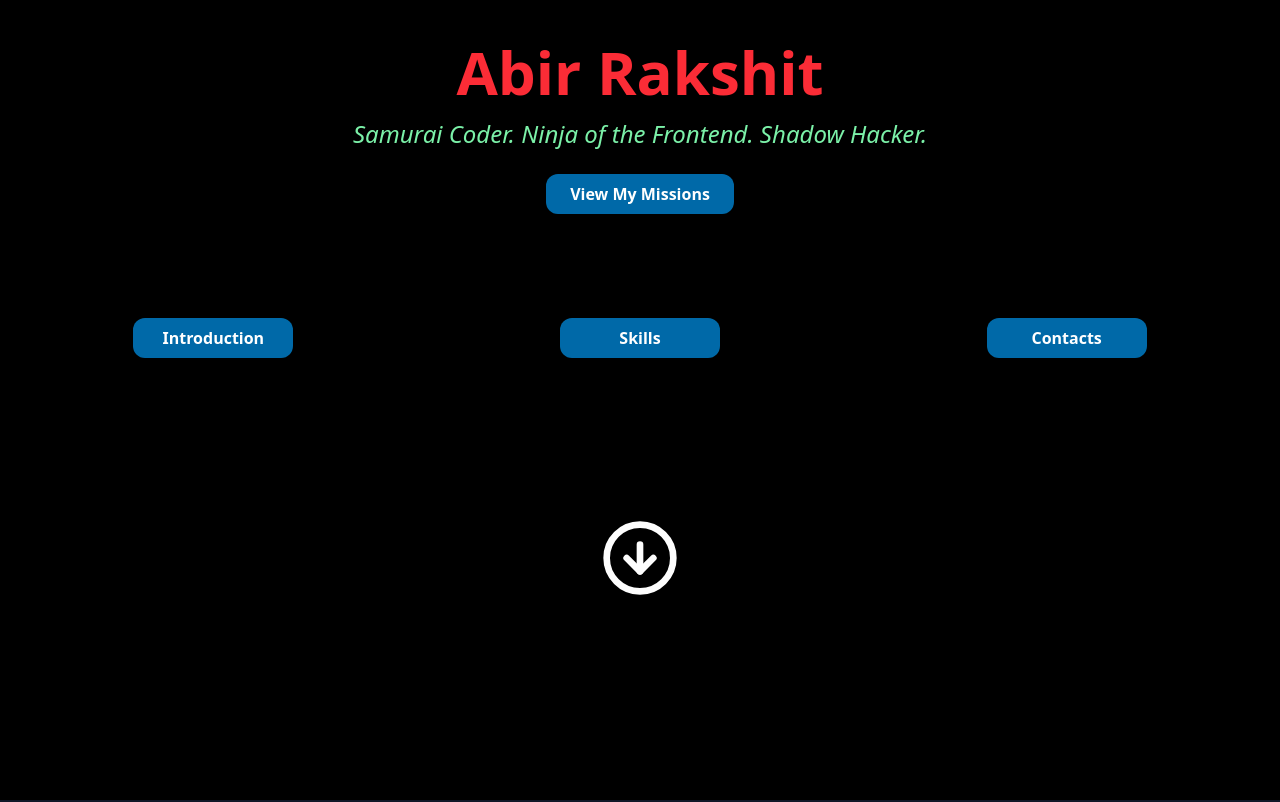
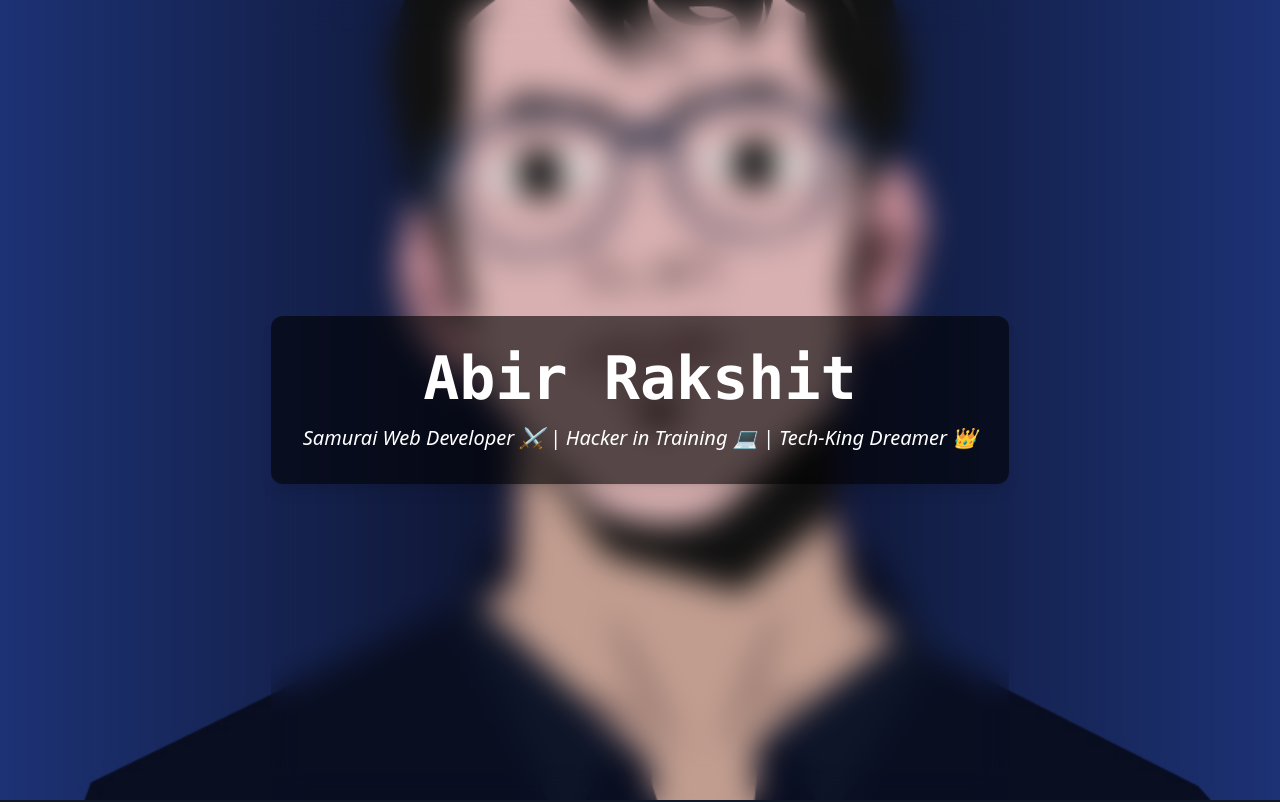
Before and after one commit to araksh10/abirFolio, a React (Vite) app: page / in a window 1280 px wide. Shown: the top 802 px of the page. Built offline with nearby package versions, Linux system fonts and the light colour scheme.

Commit message:
new hero

```diff
--- a/src/App.jsx
+++ b/src/App.jsx
@@ -1,15 +1,17 @@
 import Contact from "./components/Contact";
+import Hero from "./components/Hero";
 import Navbar from "./components/Navbar";
 import Projects from "./components/Projects";
 import Skills from "./components/Skills";
 import About from "./pages/About";
-import Home from "./pages/Home";
+import Home from "./pages/Hero";
 
 function App() {
 	return (
 		<div className="bg-sky-950">
 			{/* <Navbar /> */}
-			<Home />
+			{/* <Home /> */}
+			<Hero />
 			<About />
 			<Skills />
 			<Projects />
--- a/src/components/Hero.jsx
+++ b/src/components/Hero.jsx
@@ -1,6 +1,6 @@
 // components/Hero.jsx
 import { motion } from "framer-motion";
-import bgImage from "../assets/hero-bg.jpg";
+import bgImage from "../assets/avatar.jpg";
 
 const Hero = () => {
 	return (
@@ -8,6 +8,7 @@ const Hero = () => {
 			className="relative h-screen w-full bg-cover bg-center flex items-center justify-center text-white"
 			style={{ backgroundImage: `url(${bgImage})` }}
 		>
+			<div className="flex items-center backdrop-blur-lg h-full">
 				<div className="bg-black/60 p-8 rounded-xl shadow-lg text-center">
 					<motion.h1
 						initial={{ opacity: 0, y: -50 }}
@@ -28,6 +29,7 @@ const Hero = () => {
 					</motion.p>
 				</div>
 			</div>
+		</div>
 	);
 };
 
--- a/src/pages/Home.jsx
+++ b/src/pages/Hero.jsx
@@ -1,7 +1,7 @@
 import { motion } from "framer-motion";
 import { ArrowDownCircleIcon as Arrow } from "lucide-react";
 
-const Home = () => {
+const Hero = () => {
 	return (
 		<section className="w-full h-screen bg-black text-white flex flex-col justify-center items-center relative overflow-hidden">
 			<motion.h1
@@ -39,6 +39,7 @@ const Home = () => {
 				<motion.div
 					className="mt-6 px-6 py-2 w-40 text-center bg-sky-700 rounded-xl font-bold shadow-lg hover:bg-sky-500 transition"
 					whileHover={{ scale: 1.1 }}
+					animate={{ s }}
 				>
 					<a href="#skills">Skills</a>
 				</motion.div>
@@ -59,4 +60,4 @@ const Home = () => {
 	);
 };
 
-export default Home;
+export default Hero;
```
Lines whose indentation alone changed are shown as unchanged.
